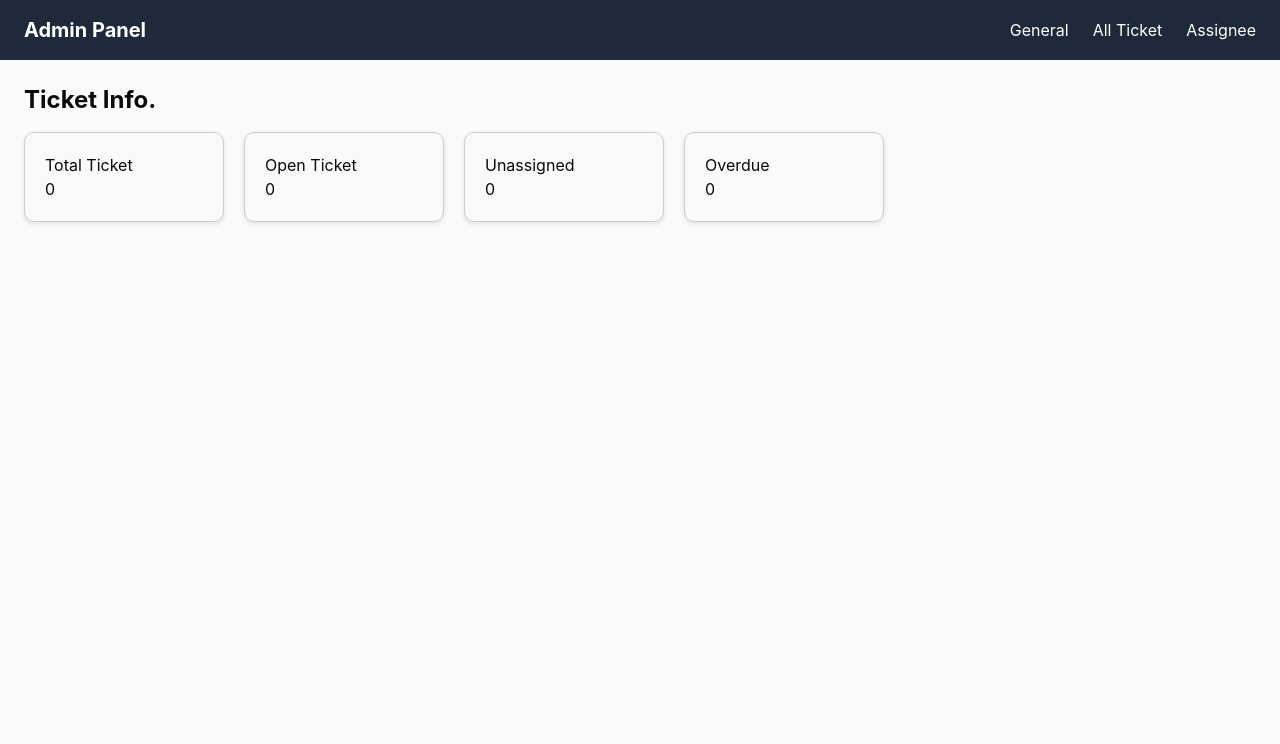
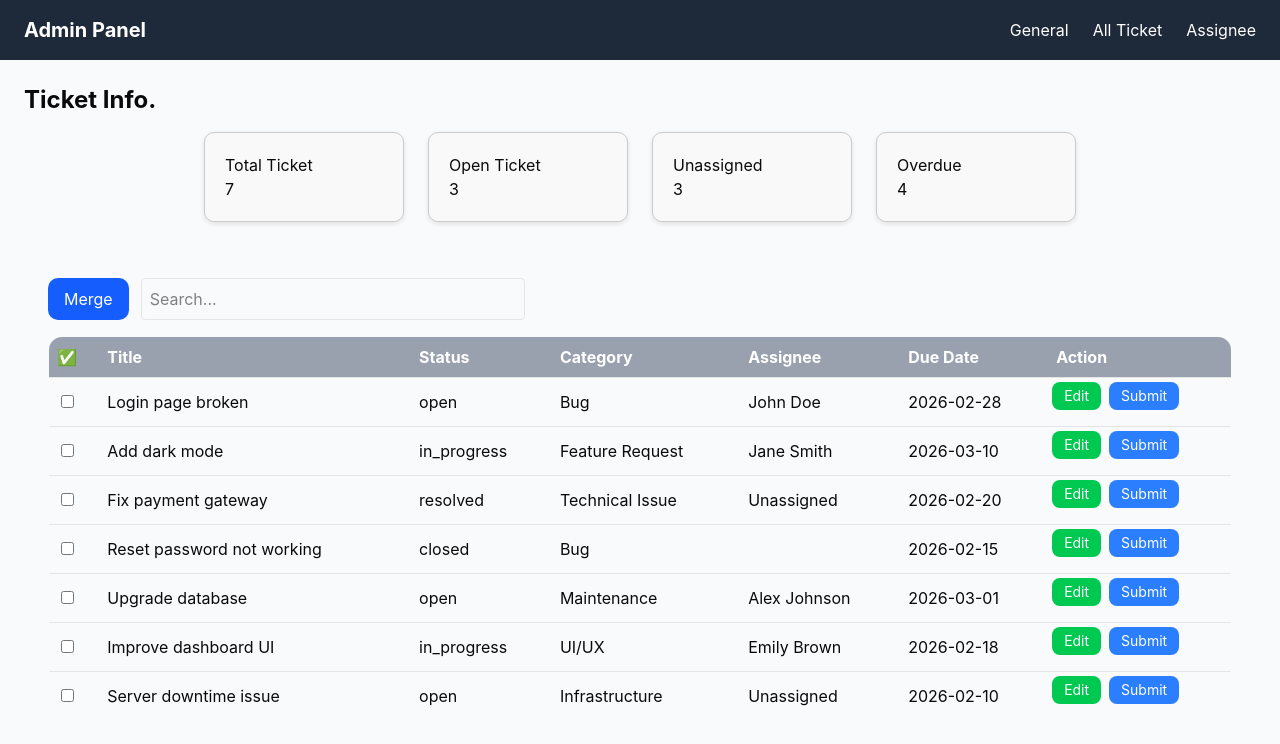
Before and after one commit to krirat/ceivoice, a React (Vite) app in the folder frontend/: page /admin/tickets in a window 1280 px wide. Shown: the top 744 px of the page. Built offline with nearby package versions, Linux system fonts and the light colour scheme; no server answers.

Commit message:
AdminTicket-Table

```diff
--- a/frontend/src/components/Admin/AdminTicket.jsx
+++ b/frontend/src/components/Admin/AdminTicket.jsx
@@ -2,9 +2,69 @@ import { Ticket } from "lucide-react";
 import DefaultSidebar from "./AdminSidebar";
 import React, {useEffect, useState} from "react";
 import { useMemo } from "react";
+import AdminTicketTable from "./AdminTicketTable";
 
-export default function AdminTicket({ tickets = [] }) {
+const initialtickets = [
+  {
+    id: 1,
+    title: "Login page broken",
+    status: "open",
+    category: "Bug",
+    assignee: "John Doe",
+    due_date: "2026-02-28",
+  },
+  {
+    id: 2,
+    title: "Add dark mode",
+    status: "in_progress",
+    category: "Feature Request",
+    assignee: "Jane Smith",
+    due_date: "2026-03-10",
+  },
+  {
+    id: 3,
+    title: "Fix payment gateway",
+    status: "resolved",
+    category: "Technical Issue",
+    assignee: "Unassigned",
+    due_date: "2026-02-20",
+  },
+  {
+    id: 4,
+    title: "Reset password not working",
+    status: "closed",
+    category: "Bug",
+    assignee: "",
+    due_date: "2026-02-15",
+  },
+  {
+    id: 5,
+    title: "Upgrade database",
+    status: "open",
+    category: "Maintenance",
+    assignee: "Alex Johnson",
+    due_date: "2026-03-01",
+  },
+  {
+    id: 6,
+    title: "Improve dashboard UI",
+    status: "in_progress",
+    category: "UI/UX",
+    assignee: "Emily Brown",
+    due_date: "2026-02-18",
+  },
+  {
+    id: 7,
+    title: "Server downtime issue",
+    status: "open",
+    category: "Infrastructure",
+    assignee: "Unassigned",
+    due_date: "2026-02-10",
+  },
+];
 
+export default function AdminTicket() {
+    const tickets = initialtickets;
     const sum_ticket_info = useMemo(() => {
         const summary = {
             total_tickets: tickets.length,
@@ -52,12 +112,12 @@ export default function AdminTicket({ tickets = [] }) {
     }, [tickets]);
 
     return(
-        <div style={{ display: "flex" }}>
+        <div className="flex flex-col item-center">
 
         <div>
             <h1 className="text-2xl font-bold mb-4">Ticket Info.</h1>
 
-        <div style={{display: "flex", gap: "20px", flexWrap: "wrap"}}>
+        <div className="flex flex-wrap gap-6 justify-center w-full">
             <div style={cardStyle}>
                 <h3>Total Ticket</h3>
                 <p>{sum_ticket_info.total_tickets}</p>
@@ -77,6 +137,9 @@ export default function AdminTicket({ tickets = [] }) {
 
         </div>
         </div>
+        <div className="mt-8">
+            <AdminTicketTable/>
+        </div>
     </div>
     );
 }
--- a/frontend/src/components/Admin/AdminTicketTable.jsx
+++ b/frontend/src/components/Admin/AdminTicketTable.jsx
@@ -1,12 +1,150 @@
-import React, {useEffect, useState} from "react";
+import React, { useEffect, useState } from "react";
 
-const initialTickets = [
-  { id: 1, username: "Tom", email: "Tom@example.com", role: "user", department: "elec" },
-  { id: 2, username: "Alice", email: "Alice@example.com", role: "user", department: "civil" },
-  { id: 3, username: "Havard", email: "Havard@example.com", role: "assignee", department: "com" },
-  { id: 4, username: "Robert", email: "Robert@example.com", role: "user", department: "com" },
+const initialtickets = [
+  {
+    id: 1,
+    title: "Login page broken",
+    status: "open",
+    category: "Bug",
+    assignee: "John Doe",
+    dueDate: "2026-02-28",
+  },
+  {
+    id: 2,
+    title: "Add dark mode",
+    status: "in_progress",
+    category: "Feature Request",
+    assignee: "Jane Smith",
+    dueDate: "2026-03-10",
+  },
+  {
+    id: 3,
+    title: "Fix payment gateway",
+    status: "resolved",
+    category: "Technical Issue",
+    assignee: "Unassigned",
+    dueDate: "2026-02-20",
+  },
+  {
+    id: 4,
+    title: "Reset password not working",
+    status: "closed",
+    category: "Bug",
+    assignee: "",
+    dueDate: "2026-02-15",
+  },
+  {
+    id: 5,
+    title: "Upgrade database",
+    status: "open",
+    category: "Maintenance",
+    assignee: "Alex Johnson",
+    dueDate: "2026-03-01",
+  },
+  {
+    id: 6,
+    title: "Improve dashboard UI",
+    status: "in_progress",
+    category: "UI/UX",
+    assignee: "Emily Brown",
+    dueDate: "2026-02-18",
+  },
+  {
+    id: 7,
+    title: "Server downtime issue",
+    status: "open",
+    category: "Infrastructure",
+    assignee: "Unassigned",
+    dueDate: "2026-02-10",
+  },
 ];
 
-export default function TicketTable(){
+export default function AdminTicketTable() {
+  const [ticket, setTicket] = useState(initialtickets);
+  const [selectedIds, setSelectedIds] = useState([]);
+  const [searchTerm, setSearchTerm] = useState("");
 
+  const toggleSelect = (id) => {
+    if (selectedIds.includes(id)) {
+      setSelectedIds(selectedIds.filter((item) => item !== id));
+    } else {
+      setSelectedIds([...selectedIds, id]);
+    }
+  };
+
+  const filteredTickets = ticket.filter((item) =>
+    item.title.toLowerCase().includes(searchTerm.toLowerCase()) ||
+    item.status.toLowerCase().includes(searchTerm.toLowerCase()) ||
+    item.category.toLowerCase().includes(searchTerm.toLowerCase()) ||
+    item.assignee.toLowerCase().includes(searchTerm.toLowerCase()) ||
+    item.dueDate.toLowerCase().includes(searchTerm.toLowerCase())
+  );
+
+  return (
+    <div className="p-6">
+        <div className="flex gap-3">
+      <button className="px-4 py-2 bg-blue-600 text-white rounded-lg hover:bg-blue-700 mb-4">
+        Merge
+      </button>
+
+      <input
+        type="text"
+        placeholder="Search..."
+        value={searchTerm}
+        onChange={(e) => setSearchTerm(e.target.value)}
+        className="mb-4 p-2 border rounded w-full max-w-sm"
+      />
+      </div>
+
+      <div className="overflow-x-auto">
+        <table className="w-full border border-gray-300 rounded-xl overflow-hidden">
+          <thead className="bg-gray-400 text-white">
+            <tr>
+              <th className="p-2 text-left">✅</th>
+              <th className="p-2 text-left">Title</th>
+              <th className="p-2 text-left">Status</th>
+              <th className="p-2 text-left">Category</th>
+              <th className="p-2 text-left">Assignee</th>
+              <th className="p-2 text-left">Due Date</th>
+              <th className="p-2 text-left">Action</th>
+            </tr>
+          </thead>
+
+          <tbody>
+            {filteredTickets.map((item) => (
+              <tr key={item.id} className="border-t hover:bg-gray-100">
+                <td className="p-3">
+                  <input
+                    type="checkbox"
+                    checked={selectedIds.includes(item.id)}
+                    onChange={() => toggleSelect(item.id)}
+                  />
+                </td>
+                <td className="p-2">{item.title}</td>
+                <td className="p-2">{item.status}</td>
+                <td className="p-2">{item.category}</td>
+                <td className="p-2">{item.assignee}</td>
+                <td className="p-2">{item.dueDate}</td>
+                <td className="p-1 flex gap-2">
+                  <button
+                    className="px-3 py-1 bg-green-500 text-white rounded-md hover:bg-green-600 text-sm"
+                    onClick={() => alert(`Edit ${item.id}`)}
+                  >
+                    Edit
+                  </button>
+
+                  <button
+                    className="px-3 py-1 bg-blue-500 text-white rounded-md hover:bg-blue-600 text-sm"
+                    onClick={() => alert(`Submit ${item.id}`)}
+                  >
+                    Submit
+                  </button>
+                </td>
+              </tr>
+            ))}
+          </tbody>
+        </table>
+      </div>
+    </div>
+  );
 }
```
